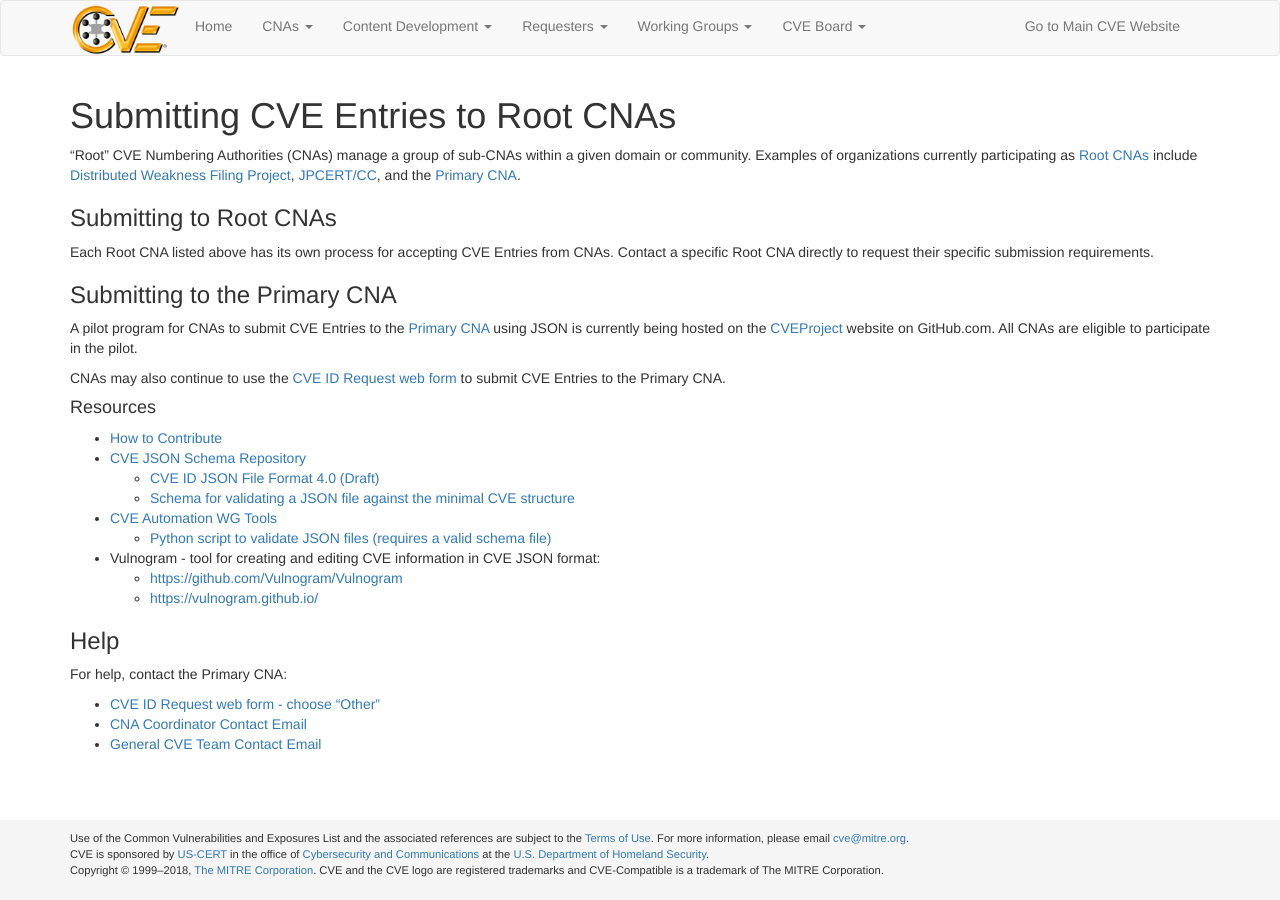
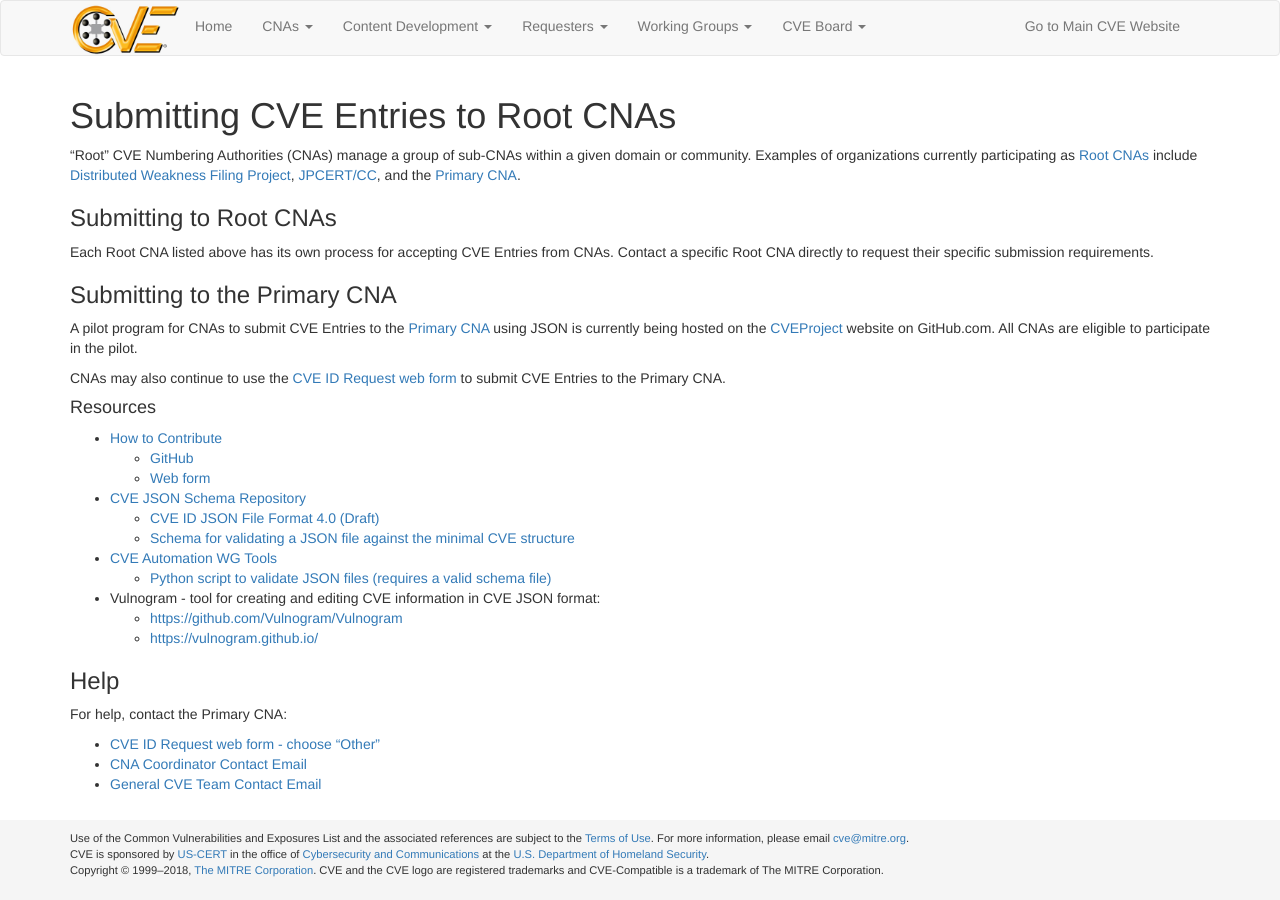
Before and after one commit to CVEProject/cveproject.github.io, a Jekyll site: the page built from docs/cna/submitting_cve_entries_to_root_cnas/index.md, in a window 1280 px wide. Built offline with Jekyll 4.4.1, drawn with Linux system fonts in a browser that asks for light colours; nearby versions of some CDN libraries.

Commit message:
Added links to walkthrough material

```diff
--- a/docs/cna/submitting_cve_entries_to_root_cnas/index.md
+++ b/docs/cna/submitting_cve_entries_to_root_cnas/index.md
@@ -10,13 +10,15 @@ Each Root CNA listed above has its own process for accepting CVE Entries from CN
 
 ### Submitting to the Primary CNA
 
-A pilot program for CNAs to submit CVE Entries to the [Primary CNA](https://cve.mitre.org/cve/request_id.html#cna_participants) using JSON is currently being hosted on the [CVEProject](https://github.com/CVEProject/) website on GitHub.com. All CNAs are eligible to participate in the pilot.
+A pilot program for CNAs to submit CVE Entries to the [Primary CNA](https://cve.mitre.org/cve/request_id.html#cna_participants) using JSON is currently being hosted on the [CVEProject](https://github.com/CVEProject/cvelist) website on GitHub.com. All CNAs are eligible to participate in the pilot.
 
 CNAs may also continue to use the [CVE ID Request web form](https://cveform.mitre.org/) to submit CVE Entries to the Primary CNA.
 
 #### Resources
 
-* [How to Contribute](https://github.com/CVEProject/cvelist/blob/master/CONTRIBUTING.md)
+* [How to Contribute](https://github.com/CVEProject/cveproject.github.io/blob/master/docs/cna/Entry_Submission_Process.pptx)
+  * [GitHub](https://github.com/CVEProject/cvelist/blob/master/CONTRIBUTING.md)
+  * [Web form](http://cveproject.github.io/docs/cna/Web%20Form%20Entry%20Submission%20Process.pptx)
 * [CVE JSON Schema Repository](https://github.com/CVEProject/automation-working-group/tree/master/cve_json_schema)
   <ul>
     <li><a href="https://github.com/CVEProject/automation-working-group/blob/master/cve_json_schema/DRAFT-JSON-file-format-v4.md">CVE ID JSON File Format 4.0 (Draft)</a></li>
```
